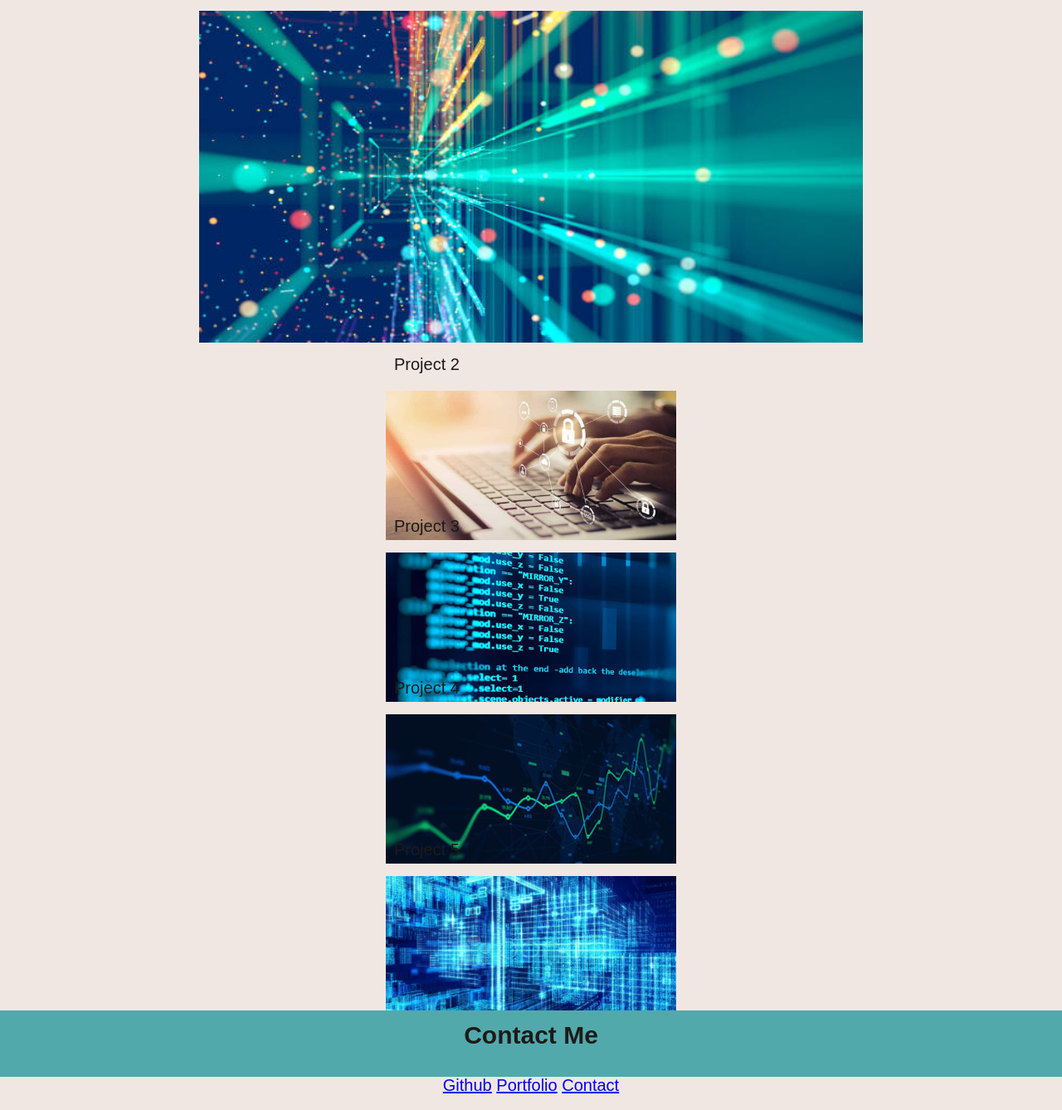
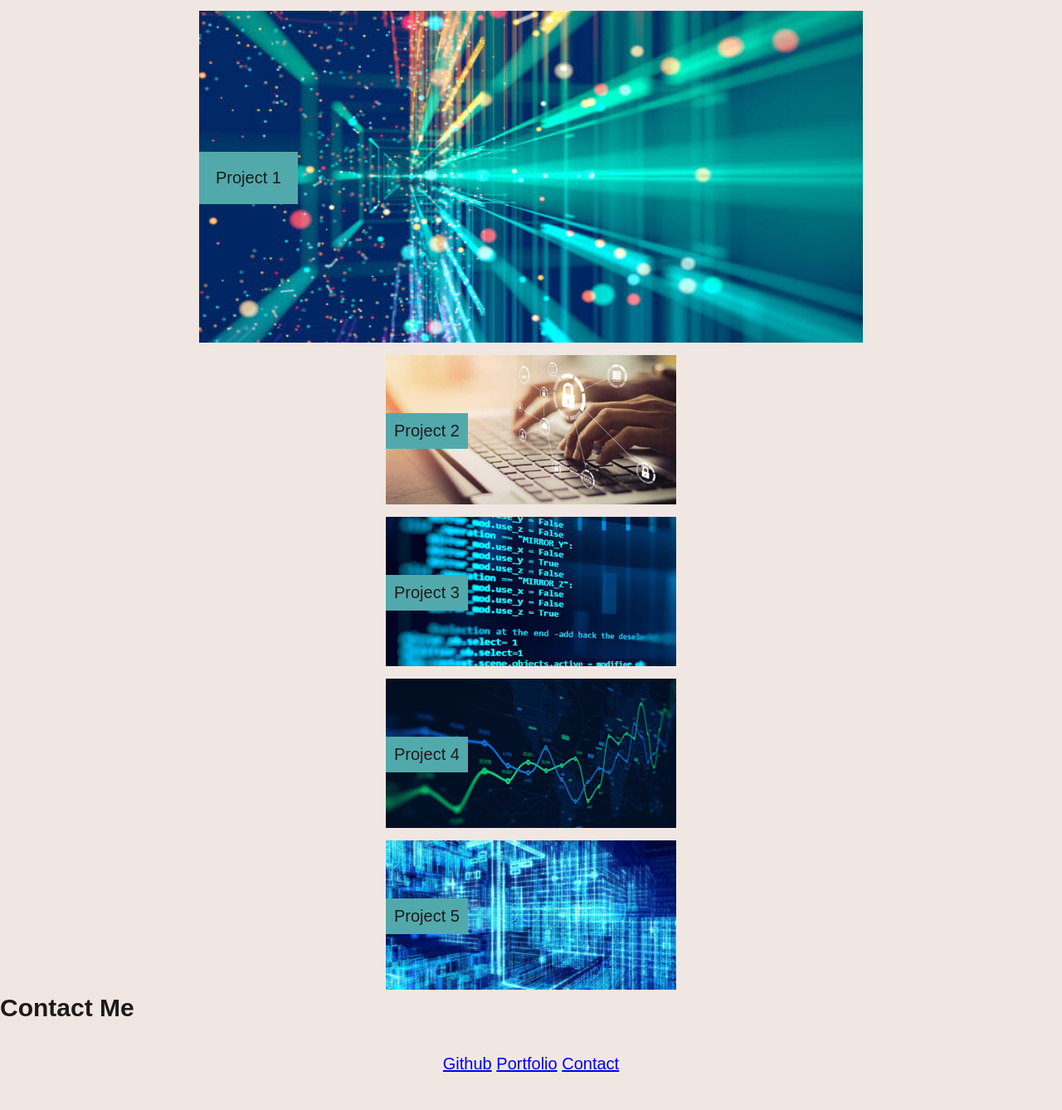
Before and after one commit to hawafran/My-Portfolio, a plain HTML site: page index.html in a window 1280 px wide. Shown: the part 422-1760 px from the top of the page at 83% size. Drawn offline with Linux system fonts and the light colour scheme.

Commit message:
photo headers

```diff
--- a/Assets/css/style.css
+++ b/Assets/css/style.css
@@ -17,7 +17,6 @@ footer {
   height:80px;
   width: 100%;
   line-height: 60px;
-  background-color: #52a9ac;
 }
 
 .main-header {
@@ -25,6 +24,7 @@ footer {
   text-align: left;
   top: 0;
   z-index: 1000;
+  background-color: #52a9ac;
 }
 
 h1 {
@@ -62,7 +62,13 @@ img {
   margin-left:30%;
   margin-left: auto;
   margin-right: auto;
+}
 
+.main-card header {
+  position: absolute;
+  padding: 20px;
+  margin-top:180px;
+  background-color: #52a9ac;
 }
 
 .main-card img {
@@ -80,7 +86,10 @@ img {
 }
 
 .card header {
-  padding: 10px;
+  padding:10px;
+  margin-top:80px;
+  position:absolute;
+  background-color: #52a9ac;
 }
 
 .card img {
--- a/index.html
+++ b/index.html
@@ -29,6 +29,7 @@
     <article>
       <h1 class="float-left">My Work </h1>
       <div class="main-card">
+        <header>Project 1</header>
         <img src="./Assets/project-photos/my-portfolio/project-1.jpg"/>
       </div>
       <section class="card">
@@ -55,8 +56,9 @@
 
   </main>
 
+  <h2 class="float-left">Contact Me</h2>
+
   <footer class="footer">
-    <h2>Contact Me</h2>
     <nav class="footer">
       <ul>
         <li> <a href="https://github.com/">Github</a></li>
```
